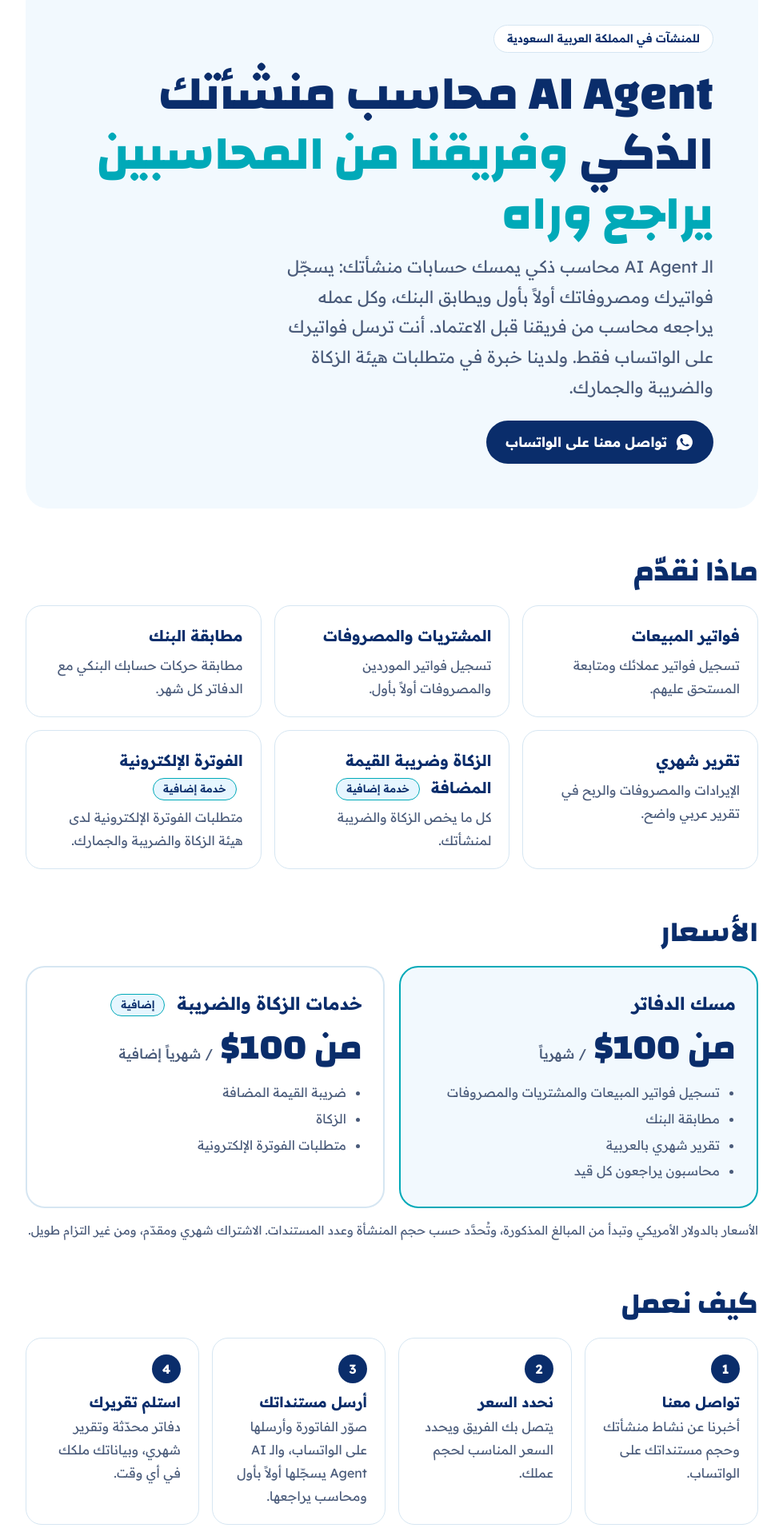
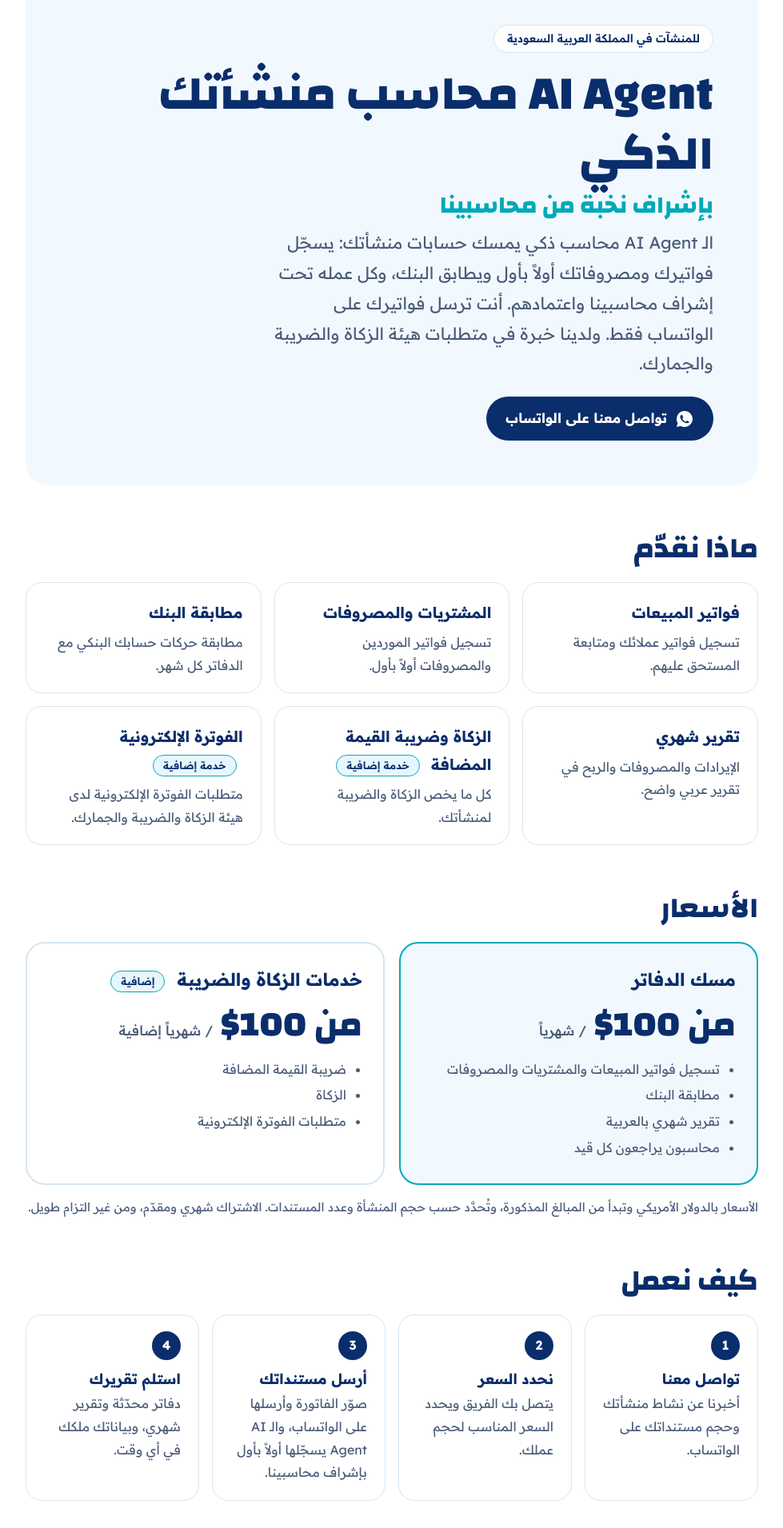
Before and after one commit to ghsh2008/bashkateb, a plain HTML site: page sa.html in a window 1280 px wide. Shown: the part 120-2031 px from the top of the page at 80% size, without its empty margins (150-1129 px from the left). Drawn offline with Linux system fonts and the light colour scheme.

Commit message:
Headline: replace 'reviews after it' with a small 'supervised by our accountants' line
Co-Authored-By: Claude Fable 5.2 <noreply@anthropic.com>
Claude-Session: https://claude.ai/code/session_017dNYqksagkYco8pyZcxA8v

```diff
--- a/sa.html
+++ b/sa.html
@@ -3,13 +3,13 @@
 <head>
 <meta charset="utf-8">
 <meta name="viewport" content="width=device-width,initial-scale=1">
-<title>باشكاتب للمنشآت في السعودية — AI Agent محاسب منشأتك الذكي بإشراف فريقنا من المحاسبين</title>
-<meta name="description" content="AI Agent محاسب منشأتك الذكي، وفريقنا من المحاسبين يراجع عمله ويعتمده. مسك الدفاتر من 100 دولار شهرياً، وخدمات الزكاة والضريبة كخدمة إضافية. تواصل معنا على الواتساب.">
+<title>باشكاتب للمنشآت في السعودية — AI Agent محاسب منشأتك الذكي بإشراف نخبة من محاسبينا</title>
+<meta name="description" content="AI Agent محاسب منشأتك الذكي، بإشراف نخبة من محاسبينا. مسك الدفاتر من 100 دولار شهرياً، وخدمات الزكاة والضريبة كخدمة إضافية. تواصل معنا على الواتساب.">
 <link rel="canonical" href="https://bashkateb.net/sa">
 <meta property="og:url" content="https://bashkateb.net/sa">
 <meta property="og:image" content="https://bashkateb.net/assets/social-avatar-1080.png">
-<meta property="og:title" content="باشكاتب — AI Agent محاسب منشأتك الذكي، وفريقنا من المحاسبين يراجع وراه">
-<meta property="og:description" content="AI Agent يسجّل أولاً بأول ومحاسبون يعتمدون. مسك الدفاتر من 100 دولار شهرياً، وخدمات الزكاة والضريبة كخدمة إضافية.">
+<meta property="og:title" content="باشكاتب — AI Agent محاسب منشأتك الذكي، بإشراف نخبة من محاسبينا">
+<meta property="og:description" content="AI Agent محاسب منشأتك الذكي، بإشراف نخبة من محاسبينا. مسك الدفاتر من 100 دولار شهرياً، وخدمات الزكاة والضريبة كخدمة إضافية.">
 <meta name="theme-color" content="#061E4A">
 <link rel="icon" href="/favicon.ico" sizes="any"><link rel="icon" type="image/svg+xml" href="/assets/bashkateb-icon.svg"><link rel="apple-touch-icon" href="/assets/icon-180.png">
 <link rel="preconnect" href="https://fonts.googleapis.com"><link rel="preconnect" href="https://fonts.gstatic.com" crossorigin>
@@ -69,8 +69,8 @@ footer a{text-decoration:none}
 
 <section class="hero">
   <span class="pill">للمنشآت في المملكة العربية السعودية</span>
-  <h1>AI Agent محاسب منشأتك الذكي <em>وفريقنا من المحاسبين يراجع وراه</em></h1>
-  <p class="lead">الـ AI Agent محاسب ذكي يمسك حسابات منشأتك: يسجّل فواتيرك ومصروفاتك أولاً بأول ويطابق البنك، وكل عمله يراجعه محاسب من فريقنا قبل الاعتماد. أنت ترسل فواتيرك على الواتساب فقط. ولدينا خبرة في متطلبات هيئة الزكاة والضريبة والجمارك.</p>
+  <h1>AI Agent محاسب منشأتك الذكي <em style="display:block;font-size:.5em;margin-top:8px">بإشراف نخبة من محاسبينا</em></h1>
+  <p class="lead">الـ AI Agent محاسب ذكي يمسك حسابات منشأتك: يسجّل فواتيرك ومصروفاتك أولاً بأول ويطابق البنك، وكل عمله تحت إشراف محاسبينا واعتمادهم. أنت ترسل فواتيرك على الواتساب فقط. ولدينا خبرة في متطلبات هيئة الزكاة والضريبة والجمارك.</p>
   <a class="btn dark" href="https://wa.me/201281730999?text=%D8%A3%D8%B1%D8%BA%D8%A8%20%D8%A8%D9%85%D8%B9%D8%B1%D9%81%D8%A9%20%D8%AA%D9%81%D8%A7%D8%B5%D9%8A%D9%84%20%D8%A8%D8%A7%D8%B4%D9%83%D8%A7%D8%AA%D8%A8%20%D9%84%D9%84%D8%B3%D8%B9%D9%88%D8%AF%D9%8A%D8%A9"><svg viewBox="0 0 24 24" aria-hidden="true"><path fill="currentColor" d="M12 2a10 10 0 0 0-8.6 15.1L2 22l5-1.3A10 10 0 1 0 12 2zm5.3 14.1c-.2.6-1.3 1.2-1.8 1.2-.5.1-1 .2-3.3-.7-2.8-1.2-4.5-4-4.7-4.2-.1-.2-1.1-1.5-1.1-2.8s.7-2 1-2.3c.2-.2.5-.3.7-.3h.5c.2 0 .4 0 .6.5l.9 2.1c.1.2.1.4 0 .6l-.4.6-.4.4c-.1.2-.3.3-.1.6.2.3.8 1.3 1.7 2.1 1.2 1 2.1 1.4 2.4 1.5.3.1.5.1.6-.1l.8-1c.2-.3.4-.2.6-.1l2 1c.3.1.5.2.5.3.1.2.1.7-.1 1.2z"/></svg>تواصل معنا على الواتساب</a>
 </section>
 
@@ -103,7 +103,7 @@ footer a{text-decoration:none}
 <ol class="steps">
   <li><b>تواصل معنا</b>أخبرنا عن نشاط منشأتك وحجم مستنداتك على الواتساب.</li>
   <li><b>نحدد السعر</b>يتصل بك الفريق ويحدد السعر المناسب لحجم عملك.</li>
-  <li><b>أرسل مستنداتك</b>صوّر الفاتورة وأرسلها على الواتساب، والـ AI Agent يسجّلها أولاً بأول ومحاسب يراجعها.</li>
+  <li><b>أرسل مستنداتك</b>صوّر الفاتورة وأرسلها على الواتساب، والـ AI Agent يسجّلها أولاً بأول بإشراف محاسبينا.</li>
   <li><b>استلم تقريرك</b>دفاتر محدّثة وتقرير شهري، وبياناتك ملكك في أي وقت.</li>
 </ol>
 
```
Also changed, not shown: index.html (+7 -7 lines).
